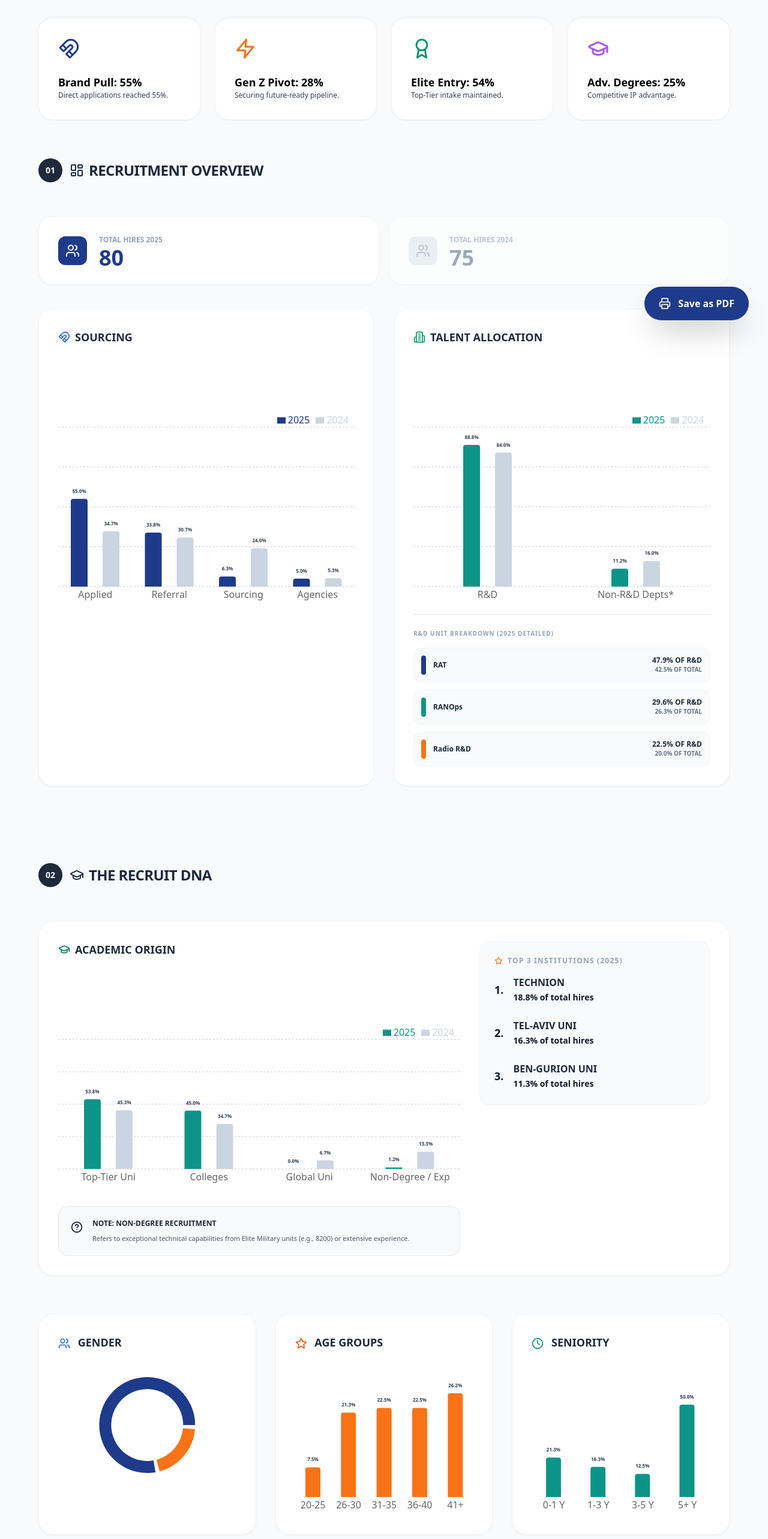
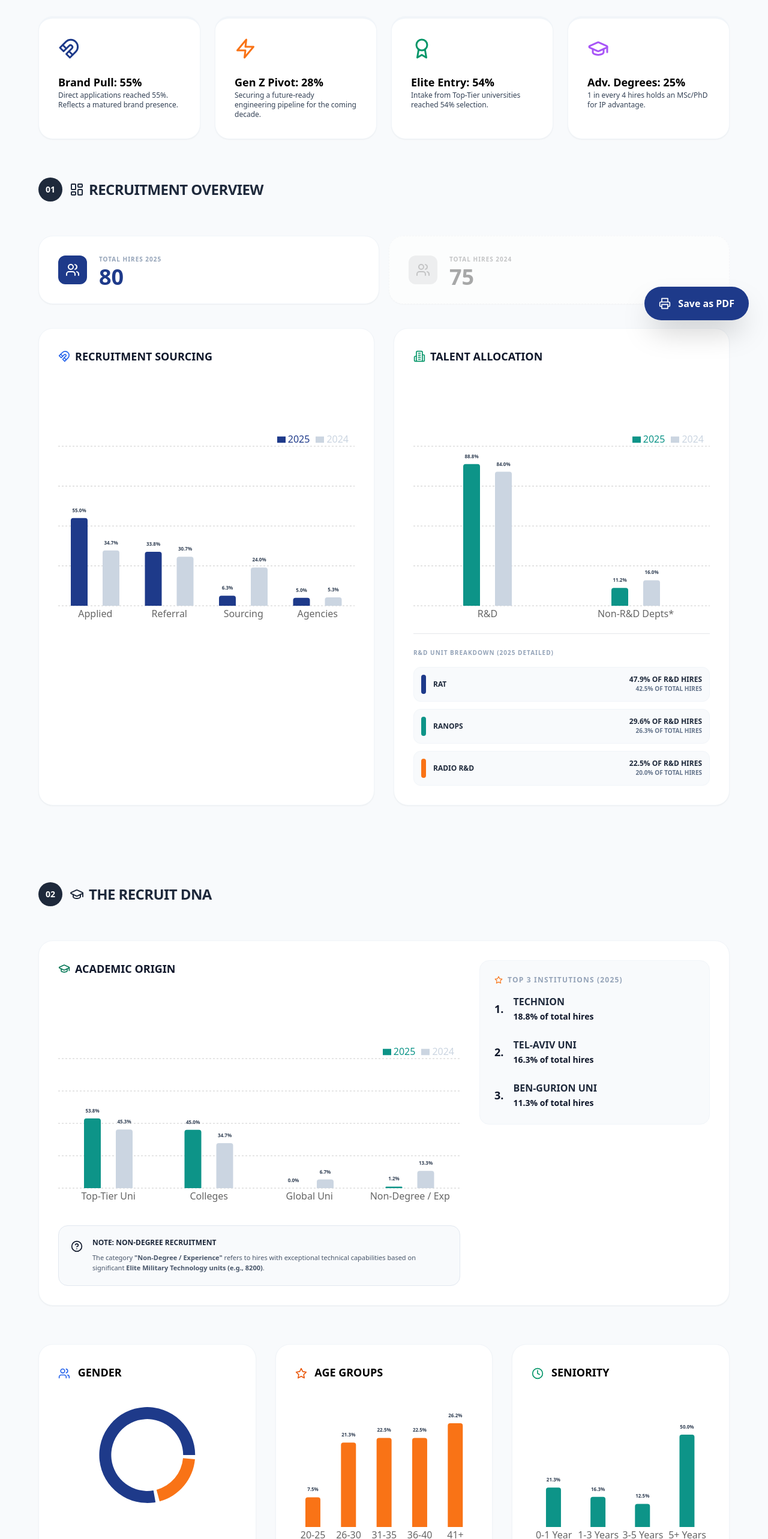
Before and after one commit to yogevr76er/2025_Recruitment_Report, a React (Vite) app: page / in a window 1280 px wide. Shown: the part 234-2800 px from the top of the page at 60% size. Built offline with nearby package versions, Linux system fonts and the light colour scheme.

Commit message:
Refactor App.jsx for improved clarity and structure

```diff
--- a/src/App.jsx
+++ b/src/App.jsx
@@ -8,13 +8,13 @@ import {
   Clock, MapPin, ShieldCheck, Info, Magnet, Building2, Star, Printer, FileText, HelpCircle
 } from 'lucide-react';
 
+// --- DATA CONFIGURATION ---
 const COLORS = {
   navy: '#1e3a8a', emerald: '#0d9488', orange: '#f97316',
   purple: '#a855f7', blue: '#3b82f6', slate100: '#f1f5f9',
   slate500: '#64748b', slate700: '#334155'
 };
 
-// --- DATA SETS ---
 const sourcingData = [
   { name: 'Applied', '2025': 55.0, '2024': 34.7 },
   { name: 'Referral', '2025': 33.8, '2024': 30.7 },
@@ -46,15 +46,9 @@ const top3_2025 = [
   { name: "Ben-Gurion Uni", value: 11.3 }
 ];
 
-const top3_2024 = [
-  { name: "Technion", value: 16.0 },
-  { name: "Tel-Aviv Uni", value: 14.7 },
-  { name: "Hebrew Uni", value: 9.3 }
-];
-
 const genderData = [
-  { name: 'Male', value: 80, color: COLORS.navy },
-  { name: 'Female', value: 20, color: COLORS.orange }
+  { name: 'זכר (Male)', value: 80, color: COLORS.navy },
+  { name: 'נקבה (Female)', value: 20, color: COLORS.orange }
 ];
 
 const ageData = [
@@ -63,17 +57,17 @@ const ageData = [
 ];
 
 const seniorityData = [
-  { name: '0-1 Y', value: 21.3 }, { name: '1-3 Y', value: 16.3 },
-  { name: '3-5 Y', value: 12.5 }, { name: '5+ Y', value: 50.0 }
+  { name: '0-1 Year', value: 21.3 }, { name: '1-3 Years', value: 16.3 },
+  { name: '3-5 Years', value: 12.5 }, { name: '5+ Years', value: 50.0 }
 ];
 
-// --- COMPONENTS ---
-const SafeLabel = (props) => {
+// --- SUB-COMPONENTS ---
+const CustomLabel = (props) => {
   const { x, y, width, value } = props;
-  if (value === null || value === undefined) return null;
+  if (value === undefined) return null;
   return (
     <text x={x + width / 2} y={y - 10} fill={COLORS.slate700} textAnchor="middle" fontSize={8} fontWeight="900">
-      {typeof value === 'number' ? value.toFixed(1) : value}%
+      {`${value.toFixed(1)}%`}
     </text>
   );
 };
@@ -105,61 +99,73 @@ const App = () => {
       </button>
 
       <div className="max-w-6xl mx-auto">
-        <header className="mb-10 flex flex-col md:flex-row justify-between items-start gap-4">
+        <header className="mb-10 flex flex-col md:flex-row justify-between items-start gap-4 text-left">
           <div className="text-left">
             <div className="flex items-center gap-2 text-slate-500 font-bold text-xs uppercase tracking-widest mb-3">
-              <ShieldCheck size={18} /> <span>Audited Recruitment Analytics 2025</span>
+              <ShieldCheck size={18} /> <span>Audited Recruitment Analytics Summary 2025</span>
             </div>
-            <h1 className="text-5xl md:text-6xl font-extrabold text-[#1e3a8a] mb-2 tracking-tight leading-tight">Executive Summary</h1>
-            <p className="text-lg text-slate-500 font-medium max-w-2xl leading-relaxed">Comprehensive overview of talent acquisition landscape and workforce DNA evolution.</p>
+            <h1 className="text-5xl md:text-6xl font-extrabold text-[#1e3a8a] mb-2 tracking-tight">Executive Summary</h1>
+            <p className="text-lg text-slate-500 font-medium max-w-2xl leading-relaxed">A comprehensive overview of our talent acquisition landscape and workforce DNA evolution.</p>
           </div>
-          <button onClick={handlePrint} className="print-hidden bg-white border-2 border-blue-900 text-blue-900 px-5 py-2.5 rounded-xl font-bold flex items-center gap-2 hover:bg-slate-50">
+          <button onClick={handlePrint} className="print-hidden bg-white border-2 border-blue-900 text-blue-900 px-5 py-2.5 rounded-xl font-bold flex items-center gap-2">
             <FileText size={18} /> Export Report
           </button>
         </header>
 
-        {/* STRATEGIC HIGHLIGHTS */}
+        {/* HIGHLIGHTS */}
         <div className="grid grid-cols-1 sm:grid-cols-2 md:grid-cols-4 gap-6 mb-16 text-black">
-          <Card className="border-t-4 border-blue-900"><Magnet size={36} className="text-blue-900 mb-6"/><h3 className="text-lg font-bold">Brand Pull: 55%</h3><p className="text-xs text-slate-700">Direct applications reached 55%.</p></Card>
-          <Card className="border-t-4 border-orange-500"><Zap size={36} className="text-orange-500 mb-6"/><h3 className="text-lg font-bold">Gen Z Pivot: 28%</h3><p className="text-xs text-slate-700">Securing future-ready pipeline.</p></Card>
-          <Card className="border-t-4 border-emerald-600"><Award size={36} className="text-emerald-600 mb-6"/><h3 className="text-lg font-bold">Elite Entry: 54%</h3><p className="text-xs text-slate-700">Top-Tier intake maintained.</p></Card>
-          <Card className="border-t-4 border-purple-500"><GraduationCap size={36} className="text-purple-500 mb-6"/><h3 className="text-lg font-bold">Adv. Degrees: 25%</h3><p className="text-xs text-slate-700">Competitive IP advantage.</p></Card>
+          <Card className="border-t-4 border-blue-900 bg-slate-50/50">
+            <Magnet size={36} className="text-blue-900 mb-6"/><h3 className="text-lg font-bold">Brand Pull: 55%</h3>
+            <p className="text-xs text-slate-700">Direct applications reached 55%. Reflects a matured brand presence.</p>
+          </Card>
+          <Card className="border-t-4 border-orange-500 bg-slate-50/50">
+            <Zap size={36} className="text-orange-500 mb-6"/><h3 className="text-lg font-bold">Gen Z Pivot: 28%</h3>
+            <p className="text-xs text-slate-700">Securing a future-ready engineering pipeline for the coming decade.</p>
+          </Card>
+          <Card className="border-t-4 border-emerald-600 bg-slate-50/50">
+            <Award size={36} className="text-emerald-600 mb-6"/><h3 className="text-lg font-bold">Elite Entry: 54%</h3>
+            <p className="text-xs text-slate-700">Intake from Top-Tier universities reached 54% selection.</p>
+          </Card>
+          <Card className="border-t-4 border-purple-500 bg-slate-50/50">
+            <GraduationCap size={36} className="text-purple-500 mb-6"/><h3 className="text-lg font-bold">Adv. Degrees: 25%</h3>
+            <p className="text-xs text-slate-700">1 in every 4 hires holds an MSc/PhD for IP advantage.</p>
+          </Card>
         </div>
 
-        {/* SECTION 01: RECRUITMENT OVERVIEW */}
+        {/* SECTION 01 */}
         <section className="mb-32">
           <SectionHeader num="01" title="Recruitment Overview" icon={LayoutDashboard} />
           <div className="grid grid-cols-1 md:grid-cols-2 gap-4 mb-10">
             <Card className="flex items-center gap-5 py-6">
               <div className="bg-blue-900 p-3 rounded-xl text-white"><Users size={24} /></div>
-              <div><span className="text-xs font-bold text-slate-400 uppercase">Total Hires 2025</span><br/><span className="text-4xl font-black text-blue-900">80</span></div>
+              <div><span className="text-[10px] font-bold text-slate-400 uppercase tracking-widest">Total Hires 2025</span><br/><span className="text-4xl font-black text-blue-900">80</span></div>
             </Card>
-            <Card className="flex items-center gap-5 py-6 opacity-60">
+            <Card className="flex items-center gap-5 py-6 opacity-60 grayscale border-dashed">
               <div className="bg-slate-200 p-3 rounded-xl text-slate-400"><Users size={24} /></div>
-              <div><span className="text-xs font-bold text-slate-400 uppercase">Total Hires 2024</span><br/><span className="text-4xl font-black text-slate-500">75</span></div>
+              <div><span className="text-[10px] font-bold text-slate-400 uppercase tracking-widest">Total Hires 2024</span><br/><span className="text-4xl font-black text-slate-500">75</span></div>
             </Card>
           </div>
 
           <div className="grid grid-cols-1 lg:grid-cols-2 gap-8 mb-8">
             <Card>
-              <h3 className="text-lg font-bold mb-8 flex items-center gap-2 uppercase text-slate-800"><Magnet size={20} className="text-blue-600"/> Sourcing</h3>
+              <h3 className="text-lg font-bold mb-8 flex items-center gap-2 uppercase"><Magnet size={20} className="text-blue-600"/> Recruitment Sourcing</h3>
               <div style={{ height: 400, width: '100%' }}>
-                <ResponsiveContainer><BarChart data={sourcingData} margin={{ top: 80 }} barGap={25}><CartesianGrid strokeDasharray="3 3" vertical={false} /><XAxis dataKey="name" axisLine={false} tickLine={false} /><YAxis hide domain={[0, 100]} /><Legend verticalAlign="top" align="right" /><Bar name="2025" dataKey="2025" fill={COLORS.navy} radius={[4, 4, 0, 0]} barSize={28}><LabelList content={<SafeLabel />} /></Bar><Bar name="2024" dataKey="2024" fill="#cbd5e1" radius={[4, 4, 0, 0]} barSize={28}><LabelList content={<SafeLabel />} /></Bar></BarChart></ResponsiveContainer>
+                <ResponsiveContainer><BarChart data={sourcingData} margin={{ top: 80 }} barGap={25}><CartesianGrid strokeDasharray="3 3" vertical={false} /><XAxis dataKey="name" axisLine={false} tickLine={false} /><YAxis hide domain={[0, 100]} /><Legend verticalAlign="top" align="right" /><Bar name="2025" dataKey="2025" fill={COLORS.navy} radius={[4, 4, 0, 0]} barSize={28}><LabelList content={<CustomLabel />} /></Bar><Bar name="2024" dataKey="2024" fill="#cbd5e1" radius={[4, 4, 0, 0]} barSize={28}><LabelList content={<CustomLabel />} /></Bar></BarChart></ResponsiveContainer>
               </div>
             </Card>
 
             <Card>
-              <h3 className="text-lg font-bold mb-8 flex items-center gap-2 uppercase text-slate-800"><Building2 size={20} className="text-emerald-600"/> Talent Allocation</h3>
+              <h3 className="text-lg font-bold mb-8 flex items-center gap-2 uppercase"><Building2 size={20} className="text-emerald-600"/> Talent Allocation</h3>
               <div style={{ height: 400, width: '100%' }}>
-                <ResponsiveContainer><BarChart data={destinationData} margin={{ top: 80 }} barGap={25}><CartesianGrid strokeDasharray="3 3" vertical={false} /><XAxis dataKey="name" axisLine={false} tickLine={false} /><YAxis hide domain={[0, 100]} /><Legend verticalAlign="top" align="right" /><Bar name="2025" dataKey="2025" fill={COLORS.emerald} radius={[4, 4, 0, 0]} barSize={28}><LabelList content={<SafeLabel />} /></Bar><Bar name="2024" dataKey="2024" fill="#cbd5e1" radius={[4, 4, 0, 0]} barSize={28}><LabelList content={<SafeLabel />} /></Bar></BarChart></ResponsiveContainer>
+                <ResponsiveContainer><BarChart data={destinationData} margin={{ top: 80 }} barGap={25}><CartesianGrid strokeDasharray="3 3" vertical={false} /><XAxis dataKey="name" axisLine={false} tickLine={false} /><YAxis hide domain={[0, 100]} /><Legend verticalAlign="top" align="right" /><Bar name="2025" dataKey="2025" fill={COLORS.emerald} radius={[4, 4, 0, 0]} barSize={28}><LabelList content={<CustomLabel />} /></Bar><Bar name="2024" dataKey="2024" fill="#cbd5e1" radius={[4, 4, 0, 0]} barSize={28}><LabelList content={<CustomLabel />} /></Bar></BarChart></ResponsiveContainer>
               </div>
               <div className="border-t pt-6 mt-4">
                 <h4 className="text-[10px] font-black text-slate-400 uppercase tracking-widest mb-4">R&D Unit Breakdown (2025 Detailed)</h4>
                 <div className="grid grid-cols-1 gap-3">
                   {rdUnitData.map(unit => (
                     <div key={unit.name} className="bg-slate-50 p-3 rounded-xl flex items-center justify-between border border-slate-100">
-                      <div className="flex items-center gap-3"><div className="w-2 h-8 rounded-full" style={{backgroundColor: unit.color}}></div><p className="text-xs font-bold text-slate-800">{unit.name}</p></div>
-                      <div className="text-right flex flex-col"><span className="text-xs font-black text-slate-800">{unit.ofRD.toFixed(1)}% OF R&D</span><span className="text-[10px] font-bold text-slate-500">{unit.ofTotal.toFixed(1)}% OF TOTAL</span></div>
+                      <div className="flex items-center gap-3"><div className="w-2 h-8 rounded-full" style={{backgroundColor: unit.color}}></div><p className="text-xs font-bold text-slate-800 uppercase">{unit.name}</p></div>
+                      <div className="text-right flex flex-col"><span className="text-xs font-black text-slate-800 uppercase">{unit.ofRD.toFixed(1)}% OF R&D HIRES</span><span className="text-[10px] font-bold text-slate-500 uppercase">{unit.ofTotal.toFixed(1)}% OF TOTAL HIRES</span></div>
                     </div>
                   ))}
                 </div>
@@ -168,19 +174,19 @@ const App = () => {
           </div>
         </section>
 
-        {/* SECTION 02: THE RECRUIT DNA */}
+        {/* SECTION 02 */}
         <section className="mb-32">
           <SectionHeader num="02" title="The Recruit DNA" icon={GraduationCap} />
           <Card className="mb-16">
             <div className="flex flex-col md:flex-row justify-between items-start gap-8">
               <div className="flex-1 w-full">
-                <h3 className="text-lg font-bold mb-8 flex items-center gap-2 uppercase text-slate-800"><GraduationCap size={20} className="text-emerald-700"/> Academic Origin</h3>
+                <h3 className="text-lg font-bold mb-8 flex items-center gap-2 uppercase"><GraduationCap size={20} className="text-emerald-700"/> Academic Origin</h3>
                 <div style={{ height: 350, width: '100%' }}>
-                  <ResponsiveContainer><BarChart data={eduData} margin={{ top: 80 }} barGap={25}><CartesianGrid strokeDasharray="3 3" vertical={false} /><XAxis dataKey="name" axisLine={false} tickLine={false} /><YAxis hide domain={[0, 100]} /><Legend verticalAlign="top" align="right" /><Bar name="2025" dataKey="2025" fill={COLORS.emerald} radius={[4, 4, 0, 0]} barSize={28}><LabelList content={<SafeLabel />} /></Bar><Bar name="2024" dataKey="2024" fill="#cbd5e1" radius={[4, 4, 0, 0]} barSize={28}><LabelList content={<SafeLabel />} /></Bar></BarChart></ResponsiveContainer>
+                  <ResponsiveContainer><BarChart data={eduData} margin={{ top: 80 }} barGap={25}><CartesianGrid strokeDasharray="3 3" vertical={false} /><XAxis dataKey="name" axisLine={false} tickLine={false} /><YAxis hide domain={[0, 100]} /><Legend verticalAlign="top" align="right" /><Bar name="2025" dataKey="2025" fill={COLORS.emerald} radius={[4, 4, 0, 0]} barSize={28}><LabelList content={<CustomLabel />} /></Bar><Bar name="2024" dataKey="2024" fill="#cbd5e1" radius={[4, 4, 0, 0]} barSize={28}><LabelList content={<CustomLabel />} /></Bar></BarChart></ResponsiveContainer>
                 </div>
                 <div className="mt-8 p-5 bg-slate-50 rounded-2xl border border-slate-200 flex gap-4 items-start">
                   <HelpCircle size={20} className="text-navy-600 mt-1 shrink-0" />
-                  <div><h4 className="text-xs font-black text-slate-800 uppercase mb-2">Note: Non-Degree Recruitment</h4><p className="text-[11px] text-slate-600 leading-relaxed">Refers to exceptional technical capabilities from Elite Military units (e.g., 8200) or extensive experience.</p></div>
+                  <div><h4 className="text-xs font-black text-slate-800 uppercase mb-2">Note: Non-Degree Recruitment</h4><p className="text-[11px] text-slate-600 font-medium leading-relaxed">The category <strong>"Non-Degree / Experience"</strong> refers to hires with exceptional technical capabilities based on significant <strong>Elite Military Technology units (e.g., 8200)</strong>.</p></div>
                 </div>
               </div>
               <div className="w-full md:w-96 flex flex-col gap-6">
@@ -198,29 +204,29 @@ const App = () => {
 
           <div className="grid grid-cols-1 lg:grid-cols-3 gap-8 text-black">
             <Card>
-              <h3 className="text-lg font-bold mb-6 uppercase text-slate-800"><Users size={20} className="text-blue-600 inline mr-2"/> Gender</h3>
+              <h3 className="text-lg font-bold mb-6 uppercase"><Users size={20} className="text-blue-600 inline mr-2"/> Gender</h3>
               <div style={{ height: 200, width: '100%' }}>
                 <ResponsiveContainer><PieChart><Pie data={genderData} innerRadius={60} outerRadius={80} paddingAngle={5} dataKey="value" stroke="none">{genderData.map((entry, index) => <Cell key={index} fill={entry.color} />)}</Pie><Tooltip /></PieChart></ResponsiveContainer>
               </div>
             </Card>
             <Card>
-              <h3 className="text-lg font-bold mb-6 uppercase text-slate-800"><Star size={20} className="text-orange-600 inline mr-2"/> Age Groups</h3>
-              <div style={{ height: 250, width: '100%' }}><ResponsiveContainer><BarChart data={ageData} margin={{ top: 35 }}><XAxis dataKey="name" axisLine={false} tickLine={false} /><Bar dataKey="value" fill={COLORS.orange} radius={[4, 4, 0, 0]} barSize={25}><LabelList content={<SafeLabel />} position="top" /></Bar></BarChart></ResponsiveContainer></div>
+              <h3 className="text-lg font-bold mb-6 uppercase"><Star size={20} className="text-orange-600 inline mr-2"/> Age Groups</h3>
+              <div style={{ height: 250, width: '100%' }}><ResponsiveContainer><BarChart data={ageData} margin={{ top: 35 }}><XAxis dataKey="name" axisLine={false} tickLine={false} /><Bar dataKey="value" fill={COLORS.orange} radius={[4, 4, 0, 0]} barSize={25}><LabelList content={<CustomLabel />} position="top" /></Bar></BarChart></ResponsiveContainer></div>
             </Card>
             <Card>
-              <h3 className="text-lg font-bold mb-6 uppercase text-slate-800"><Clock size={20} className="text-emerald-600 inline mr-2"/> Seniority</h3>
-              <div style={{ height: 250, width: '100%' }}><ResponsiveContainer><BarChart data={seniorityData} margin={{ top: 35 }}><XAxis dataKey="name" axisLine={false} tickLine={false} /><Bar dataKey="value" fill={COLORS.emerald} radius={[4, 4, 0, 0]} barSize={25}><LabelList content={<SafeLabel />} position="top" /></Bar></BarChart></ResponsiveContainer></div>
+              <h3 className="text-lg font-bold mb-6 uppercase"><Clock size={20} className="text-emerald-600 inline mr-2"/> Seniority</h3>
+              <div style={{ height: 250, width: '100%' }}><ResponsiveContainer><BarChart data={seniorityData} margin={{ top: 35 }}><XAxis dataKey="name" axisLine={false} tickLine={false} /><Bar dataKey="value" fill={COLORS.emerald} radius={[4, 4, 0, 0]} barSize={25}><LabelList content={<CustomLabel />} position="top" /></Bar></BarChart></ResponsiveContainer></div>
             </Card>
           </div>
         </section>
 
-        {/* SECTION 03: SITE DNA COMPARISON */}
+        {/* SECTION 03 */}
         <section className="mb-32">
           <SectionHeader num="03" title="Site DNA Comparison" icon={MapPin} />
           <div className="grid grid-cols-1 lg:grid-cols-2 gap-8 text-black">
             <Card className="border-t-4 border-blue-900">
               <h4 className="text-2xl font-black mb-1 text-blue-900 uppercase">Kfar Saba</h4>
-              <p className="text-slate-400 text-xs font-bold uppercase mb-6 tracking-widest">Operational Focus</p>
+              <p className="text-slate-400 text-xs font-bold uppercase mb-6 tracking-widest">Operational & Management Focus</p>
               <div className="space-y-4 font-medium text-sm">
                 <div className="flex justify-between border-b pb-2 uppercase"><span>Hires (Allocation)</span><span>66.2%</span></div>
                 <div className="flex justify-between border-b pb-2 uppercase"><span>Average Age</span><span>36.7</span></div>
@@ -230,7 +236,7 @@ const App = () => {
             </Card>
             <Card className="border-t-4 border-emerald-600">
               <h4 className="text-2xl font-black mb-1 text-emerald-700 uppercase">North Hub</h4>
-              <p className="text-slate-400 text-xs font-bold uppercase mb-6 tracking-widest">Engineering Hub</p>
+              <p className="text-slate-400 text-xs font-bold uppercase mb-6 tracking-widest">Academic & Engineering Hub</p>
               <div className="space-y-4 font-medium text-sm">
                 <div className="flex justify-between border-b pb-2 uppercase"><span>Hires (Allocation)</span><span>33.8%</span></div>
                 <div className="flex justify-between border-b pb-2 uppercase"><span>Average Age</span><span>35.9</span></div>
```
